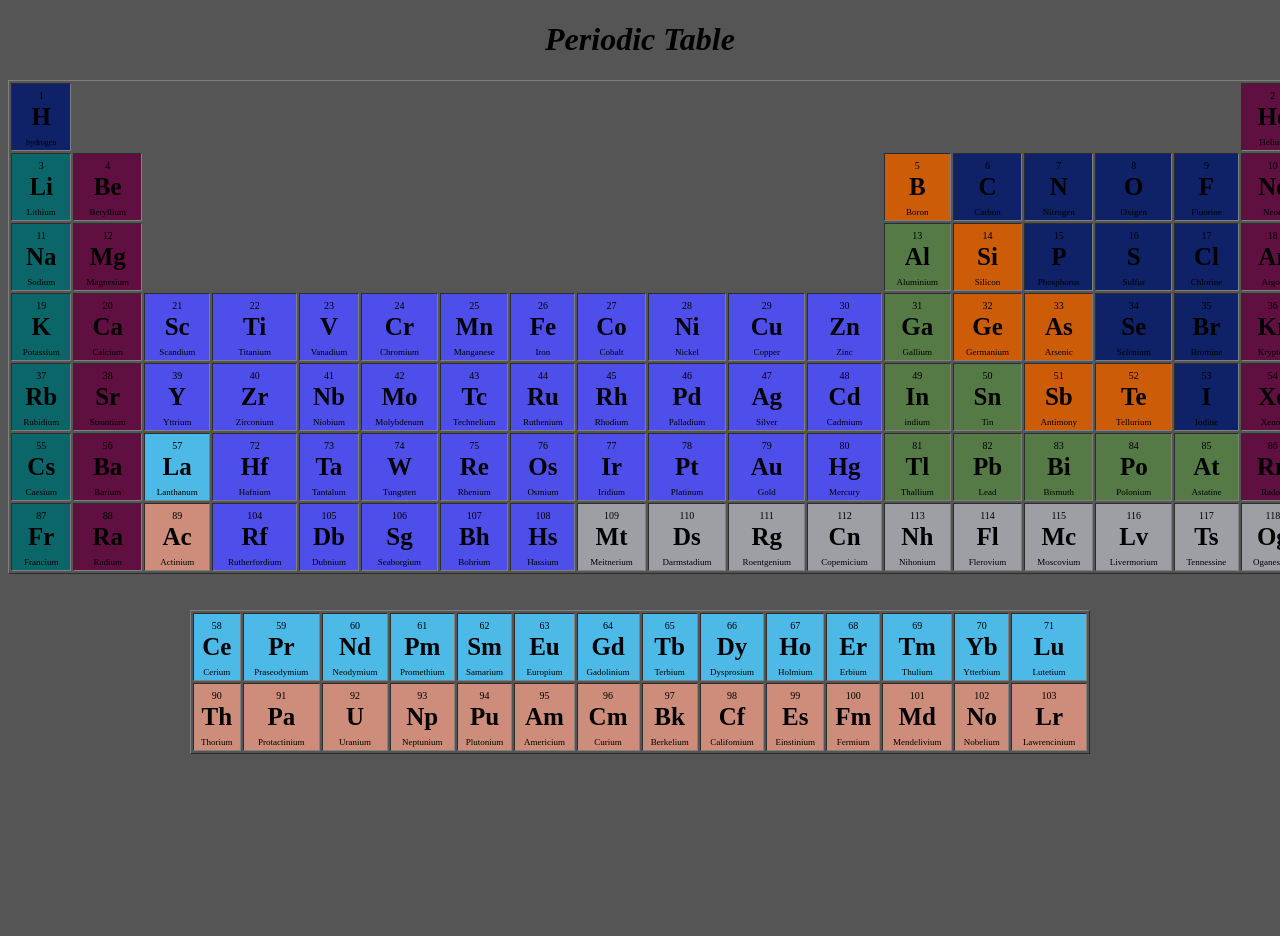
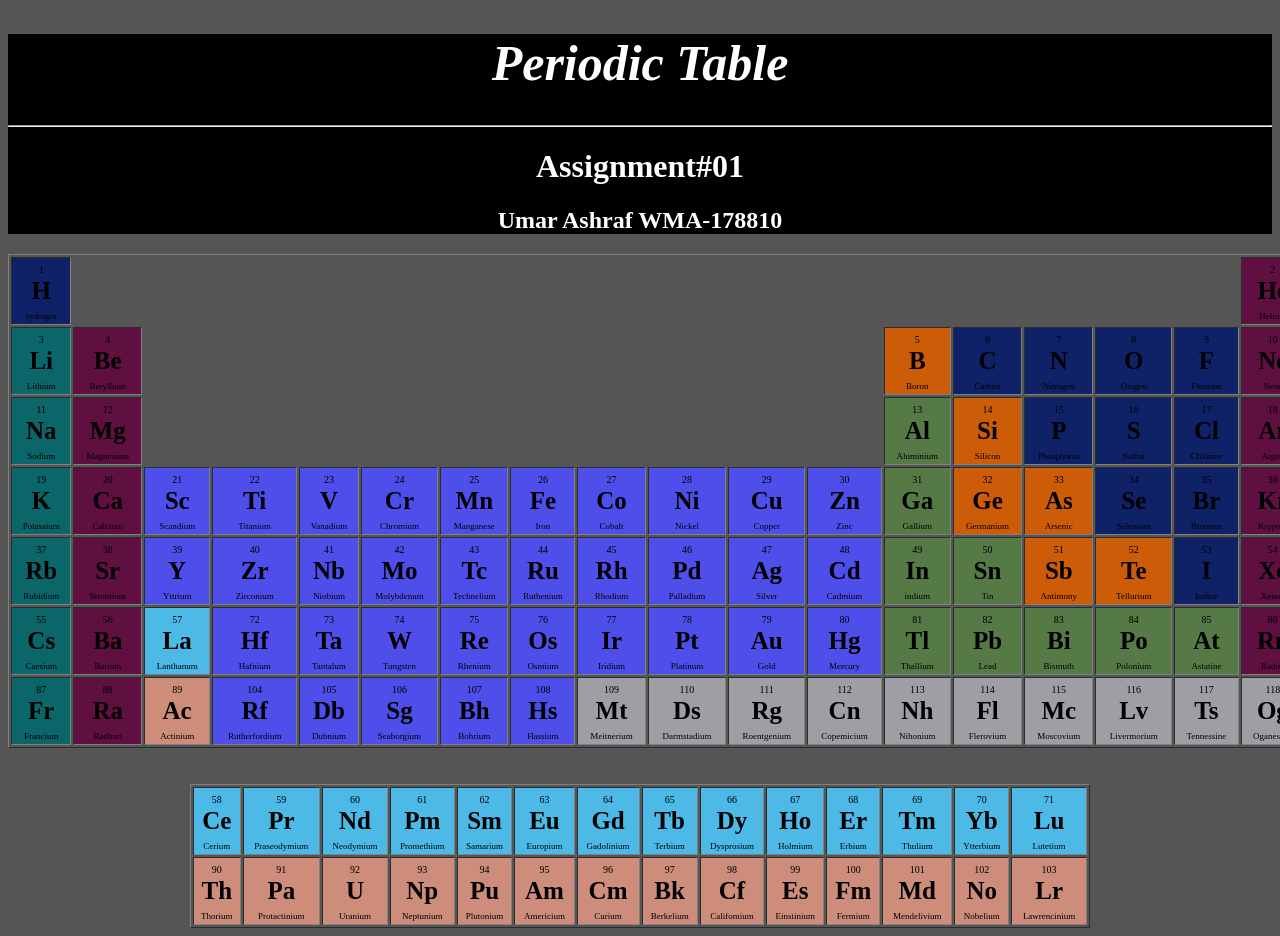
Before and after one commit to umermalik053/Periodic_Table, a plain HTML site: page index.html in a window 1280 px wide. Shown: the top 936 px of the page. Before the commit the page ends 800 px from the top, so only its background shows below. Drawn offline with Linux system fonts and the light colour scheme.

Commit message:
complete

```diff
--- a/index.html
+++ b/index.html
@@ -14,9 +14,11 @@
 
 
   <center>
-
-    <h1> <i><b>Periodic Table</b> </i></h1>
-
+      <div style="background-color: black; color: white;">
+    <h1 style="font-size: 50px;"> <i><b>Periodic Table</b> </i></h1>
+    <hr><h1> Assignment#01 </h1>
+    <h2> Umar Ashraf  <b>WMA-178810 </b></h2>
+  </div>
     <table style="text-align: center;" border="1" width="1300">
 
       <tr>
```
